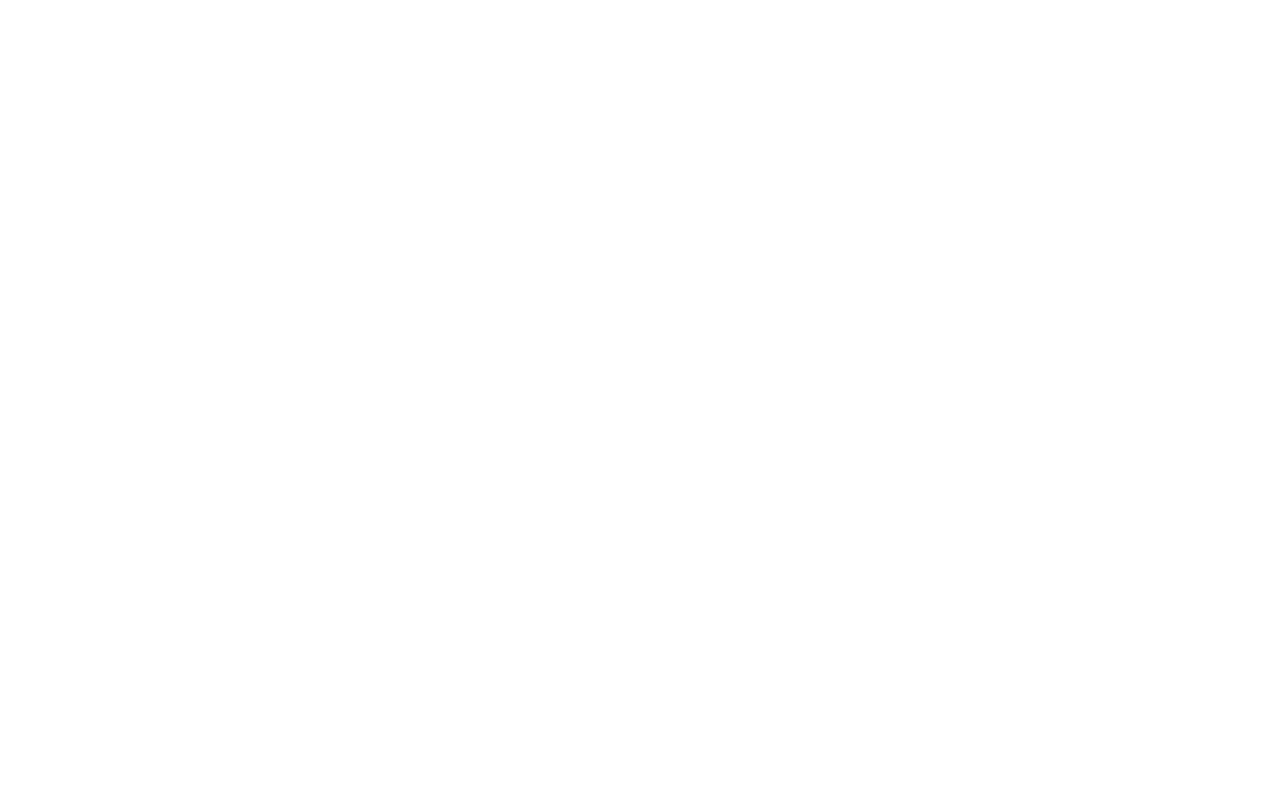
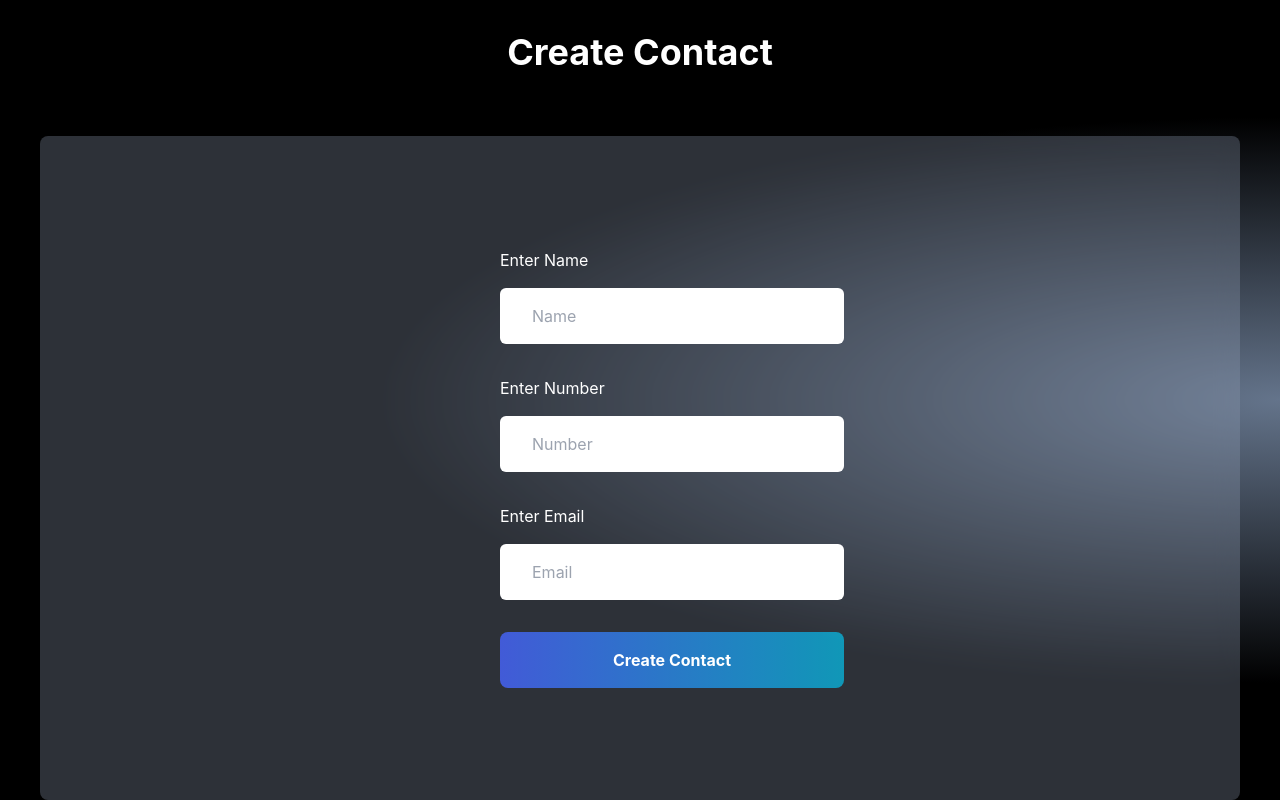
Before and after one commit to maricd7/bondbook, a React (Create React App) app: page /components/Dash/CreateContact in a window 1280 px wide. Before the commit this address had no page. Built offline with nearby package versions, Linux system fonts and the light colour scheme.

Commit message:
added logic to add inputs to a list that renders

```diff
--- a/src/App.js
+++ b/src/App.js
@@ -2,15 +2,19 @@ import React from 'react';
 import { BrowserRouter as Router, Routes, Route } from 'react-router-dom';
 import Home from './pages/Home';
 import UserDashboard from './pages/UserDashboard';
+
+import CreateContact from './components/Dash/CreateContact';
 
 function App() {
   return (
     <div className="App">
       <Router>
         <Routes>
-          <Route path="/" exact element={<Home/>}/>
-          <Route path="/pages/UserDashboard" element={<UserDashboard/>} />
+          <Route path="/" exact element={<Home />} />
+          <Route path="/pages/UserDashboard" element={<UserDashboard />}>
 
+          </Route>
+          <Route path="/components/Dash/CreateContact" element={<CreateContact />} />
         </Routes>
       </Router>
     </div>
--- /dev/null
+++ b/src/components/Dash/CreateContact.jsx
@@ -0,0 +1,74 @@
+import React, { useState } from 'react';
+import { Link } from 'react-router-dom';
+
+function MyContacts() {
+  const [contact, setContact] = useState({
+    name: '',
+    number: '',
+    email: '',
+  });
+
+  const handleSubmit = (event) => {
+    event.preventDefault();
+
+    const savedContacts = JSON.parse(localStorage.getItem('contacts')) || [];
+    savedContacts.push(contact);
+    localStorage.setItem('contacts', JSON.stringify(savedContacts));
+
+    setContact({
+      name: '',
+      number: '',
+      email: '',
+    });
+  };
+
+  return (
+    <div className='bg-[radial-gradient(ellipse_at_right,_var(--tw-gradient-stops))] from-slate-500 via-black to-black h-screen flex justify-center'>
+      <div className='flex-col flex justify-center items-center'>
+        <h1 className='text-4xl text-white font-bold mt-8'>Create Contact</h1>
+        <div className='bg-opacity-30 backdrop-blur-md bg-slate-400 w-[1200px] h-[720px] mt-16 rounded-lg items-center flex flex-col justify-center'>
+          <form onSubmit={handleSubmit}>
+            <div className='flex flex-col'>
+              <label className=' ml-8 text-white'>Enter Name</label>
+              <input
+                className='mt-4 ml-8 rounded-md px-8 py-4 max-w-lg min-w-full'
+                type='text'
+                name='name'
+                placeholder='Name'
+                value={contact.name}
+                onChange={(e) => setContact({ ...contact, name: e.target.value })}
+              />
+            </div>
+            <div className='flex flex-col'>
+              <label className='mt-8 ml-8 text-white'>Enter Number</label>
+              <input
+                className='mt-4 ml-8 rounded-md px-8 py-4 max-w-lg min-w-full'
+                type='number'
+                name='number'
+                placeholder='Number'
+                value={contact.number}
+                onChange={(e) => setContact({ ...contact, number: e.target.value })}
+              />
+            </div>
+            <div className='flex flex-col'>
+              <label className='mt-8 ml-8 text-white'>Enter Email</label>
+              <input
+                className='mt-4 ml-8 rounded-md px-8 py-4 max-w-lg min-w-full'
+                type='email'
+                name='email'
+                placeholder='Email'
+                value={contact.email}
+                onChange={(e) => setContact({ ...contact, email: e.target.value })}
+              />
+            </div>
+            <button className='mt-8 text-white font-bold text-center min-w-lg w-full ml-8 bg-gradient-to-r from-[rgba(71,101,255,0.8)] to-[rgba(0,209,255,0.64)] px-16 py-4 rounded-lg'>
+              Create Contact
+            </button>
+          </form>
+        </div>
+      </div>
+    </div>
+  );
+}
+
+export default MyContacts;
--- /dev/null
+++ b/src/components/Dash/MyContacts.jsx
@@ -0,0 +1,56 @@
+import React, { useState, useEffect } from 'react';
+import { Link } from 'react-router-dom';
+
+function MyContacts() {
+  const [contacts, setContacts] = useState([]);
+  const [showContacts, setShowContacts] = useState(false);
+
+  useEffect(() => {
+    const savedContacts = JSON.parse(localStorage.getItem('contacts')) || [];
+    setContacts(savedContacts);
+
+    if (savedContacts.length !== 0) {
+      setShowContacts(true);
+    } else {
+      setShowContacts(false);
+    }
+  }, []);
+
+  return (
+    <div className='flex-col flex justify-center items-center'>
+      <h1 className='text-4xl text-white font-bold mt-8'>My Contacts</h1>
+      <div className='bg-opacity-30 backdrop-blur-md bg-slate-400 w-[1200px] h-[720px] mt-16 rounded-lg'>
+        {!showContacts && (
+          <div className='flex justify-center items-center flex-col h-full'>
+            <h2 className='text-white text-4xl font-bold'>
+              You currently don't have any contacts saved.
+            </h2>
+            <h4 className='text-gray-200 text-2xl mt-4'>
+              You can start your Bondbook right now!
+            </h4>
+            <Link to='/components/Dash/CreateContact'>
+              <button className='relative bottom-0 bg-gradient-to-r from-[rgba(71,101,255,0.8)] to-[rgba(0,209,255,0.64)] px-24 py-8 rounded-lg mt-12 text-white font-bold flex justify-center items-center shadow-[0_20px_50px_rgba(8,_112,_184,_0.7)] hover:shadow-[0_20px_50px_rgba(8,_112,_184,_0.9)]'>
+                Create Contact
+              </button>
+            </Link>
+          </div>
+        )}
+        {showContacts && (
+          <div className='text-white'>
+            {contacts.map((contact, index) => (
+              <div key={index}>{contact.name}</div>
+            ))}
+          </div>
+
+        )}
+         <Link to='/components/Dash/CreateContact'>
+              <button className='relative bottom-0 bg-gradient-to-r from-[rgba(71,101,255,0.8)] to-[rgba(0,209,255,0.64)] px-24 py-8 rounded-lg mt-12 text-white font-bold flex justify-center items-center shadow-[0_20px_50px_rgba(8,_112,_184,_0.7)] hover:shadow-[0_20px_50px_rgba(8,_112,_184,_0.9)]'>
+                Create Contact
+              </button>
+            </Link>
+      </div>
+    </div>
+  );
+}
+
+export default MyContacts;
--- /dev/null
+++ b/src/components/DashNav/DashNav.jsx
@@ -0,0 +1,11 @@
+import React from 'react'
+import DashNavElem from './DashNavElem'
+function DashNav() {
+  return (
+    <div className='pt-8 pl-8 absolute left-0'>
+      <DashNavElem/>
+    </div>
+  )
+}
+
+export default DashNav
--- /dev/null
+++ b/src/components/DashNav/DashNavElem.jsx
@@ -0,0 +1,16 @@
+import React from 'react'
+import { useState, useEffect } from 'react';
+function DashNavElem() {
+
+
+
+
+  return (
+    <div>
+        <div className='text-lg font-bold text-white'>My Contacts</div>
+        <div className='text-lg text-white mt-4'>User Profile</div>
+    </div>
+  )
+}
+
+export default DashNavElem
--- a/src/components/Hero/Hero.jsx
+++ b/src/components/Hero/Hero.jsx
@@ -9,7 +9,7 @@ function Hero() {
         <div className='flex flex-col justify-center items-center'>
             <h1 className='text-8xl text-white font-bold	'>Your Unified Contact Manager</h1>
             <h2 className='text-xl text-white text-center mt-8'>Streamline Your Connections Seamlessly with BondBook: The Ultimate Contact Management App!</h2>
-            <Link to="/pages/UserDashboard">
+            <Link to="pages/UserDashboard">
             <Prim_Button /></Link>
 
         </div>
--- a/src/pages/UserDashboard.jsx
+++ b/src/pages/UserDashboard.jsx
@@ -1,9 +1,17 @@
 import React from 'react'
+import DashNav from '../components/DashNav/DashNav'
+import MyContacts from '../components/Dash/MyContacts'
+import CreateContact from '../components/Dash/CreateContact'
+import { BrowserRouter as Router, Routes, Route } from 'react-router-dom';
 
 function UserDashboard() {
   return (
-    <div className='text-black'>
-      USER DASHBOARD
+    <div className='bg-[radial-gradient(ellipse_at_right,_var(--tw-gradient-stops))] from-slate-500 via-black to-black h-screen flex justify-center '>
+     <DashNav/>
+
+     <MyContacts/>
+
+     <span></span>
     </div>
   )
 }
```
